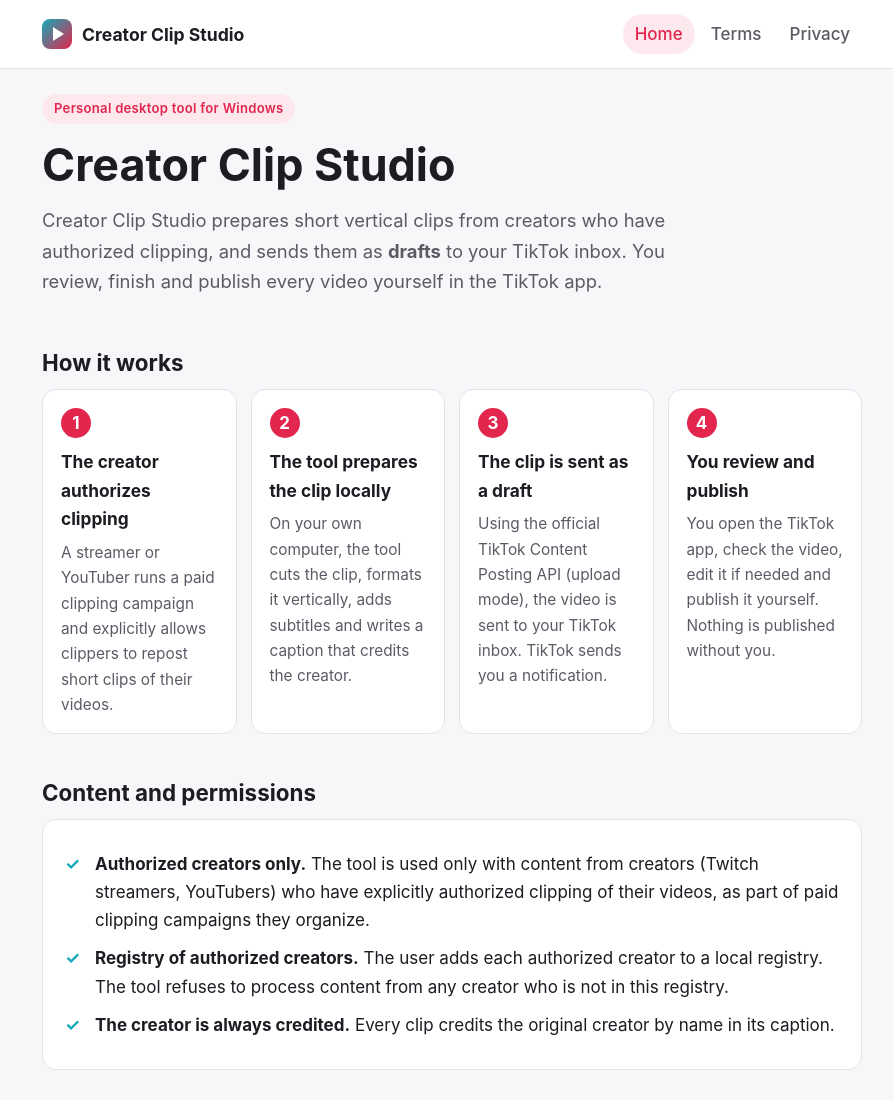
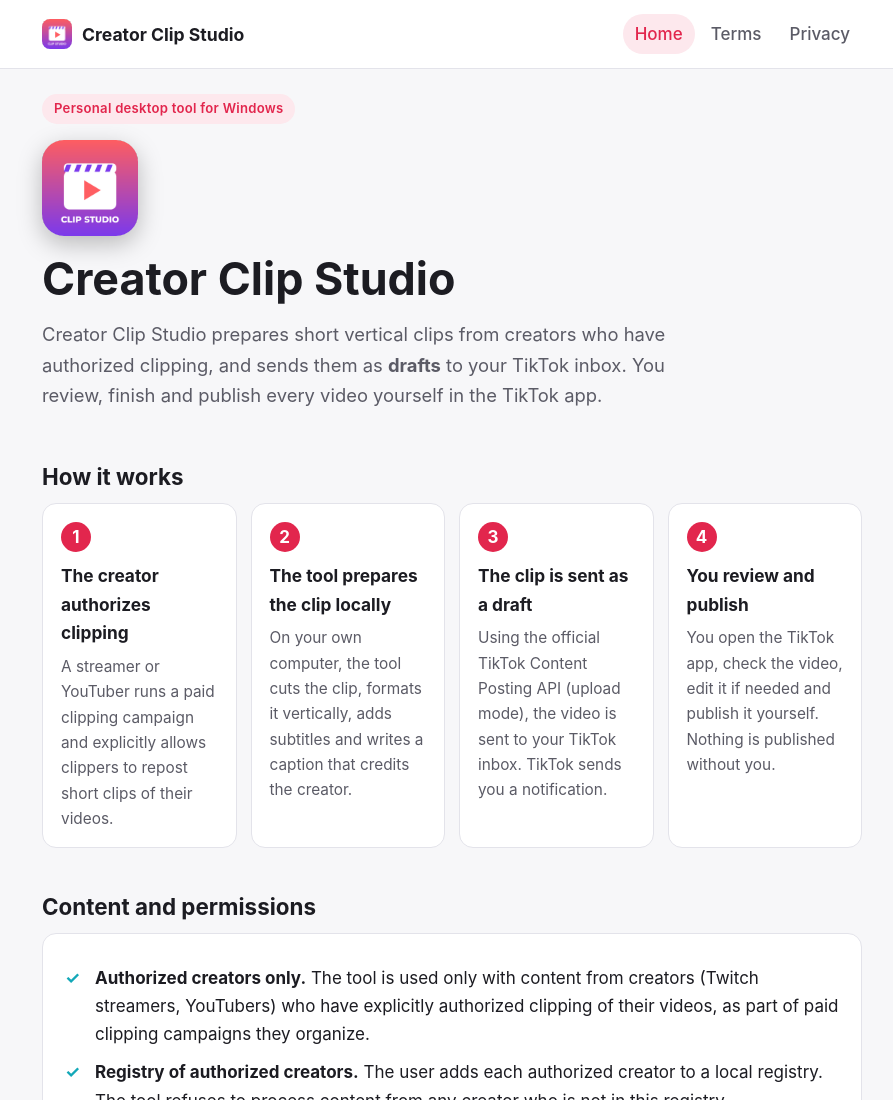
Before and after one commit to marceaupgt/creatorclipstudio, a plain HTML site: page index.html in a window 1280 px wide. Shown: the top 1100 px of the page, without its empty margins (188-1081 px from the left). Drawn offline with Linux system fonts and the light colour scheme.

Commit message:
Icone de l'application sur le site et favicon

```diff
--- a/index.html
+++ b/index.html
@@ -6,11 +6,14 @@
   <title>Creator Clip Studio</title>
   <meta name="description" content="Creator Clip Studio is a personal desktop tool that prepares short clips from authorized creators and sends them as drafts to your TikTok inbox, where you review and publish them yourself.">
   <link rel="stylesheet" href="style.css">
+  <link rel="icon" href="favicon.ico" sizes="any">
+  <link rel="icon" type="image/png" sizes="32x32" href="favicon-32.png">
+  <link rel="apple-touch-icon" href="apple-touch-icon.png">
 </head>
 <body>
   <header class="site-header">
     <div class="wrap">
-      <a class="brand" href="index.html"><span class="brand-mark" aria-hidden="true"></span>Creator Clip Studio</a>
+      <a class="brand" href="index.html"><img class="brand-mark" src="app-icon.png" alt="" width="30" height="30">Creator Clip Studio</a>
       <nav class="nav" aria-label="Main">
         <a href="index.html" aria-current="page">Home</a>
         <a href="terms.html">Terms</a>
@@ -22,6 +25,7 @@
   <main class="wrap">
     <section class="hero">
       <span class="badge">Personal desktop tool for Windows</span>
+      <img class="hero-icon" src="app-icon.png" alt="Creator Clip Studio app icon" width="96" height="96">
       <h1>Creator Clip Studio</h1>
       <p class="lead">Creator Clip Studio prepares short vertical clips from creators who have authorized clipping, and sends them as <strong>drafts</strong> to your TikTok inbox. You review, finish and publish every video yourself in the TikTok app.</p>
     </section>
--- a/style.css
+++ b/style.css
@@ -78,18 +78,15 @@ a:hover { text-decoration-thickness: 2px; }
   width: 30px;
   height: 30px;
   border-radius: 8px;
-  background: linear-gradient(135deg, var(--accent-2), var(--accent));
   display: inline-block;
-  position: relative;
 }
-.brand-mark::after {
-  content: "";
-  position: absolute;
-  left: 11px;
-  top: 8px;
-  border-left: 11px solid #fff;
-  border-top: 7px solid transparent;
-  border-bottom: 7px solid transparent;
+.hero-icon {
+  display: block;
+  width: 96px;
+  height: 96px;
+  border-radius: 22px;
+  margin-bottom: 18px;
+  box-shadow: 0 8px 24px rgba(0, 0, 0, 0.25);
 }
 .nav { display: flex; gap: 4px; }
 .nav a {
```
Also changed, not shown: callback.html (+3 -0 lines), privacy.html (+4 -1 lines), terms.html (+4 -1 lines), app-icon.png (added), apple-touch-icon.png (added), favicon-32.png (added), favicon.ico (added).
